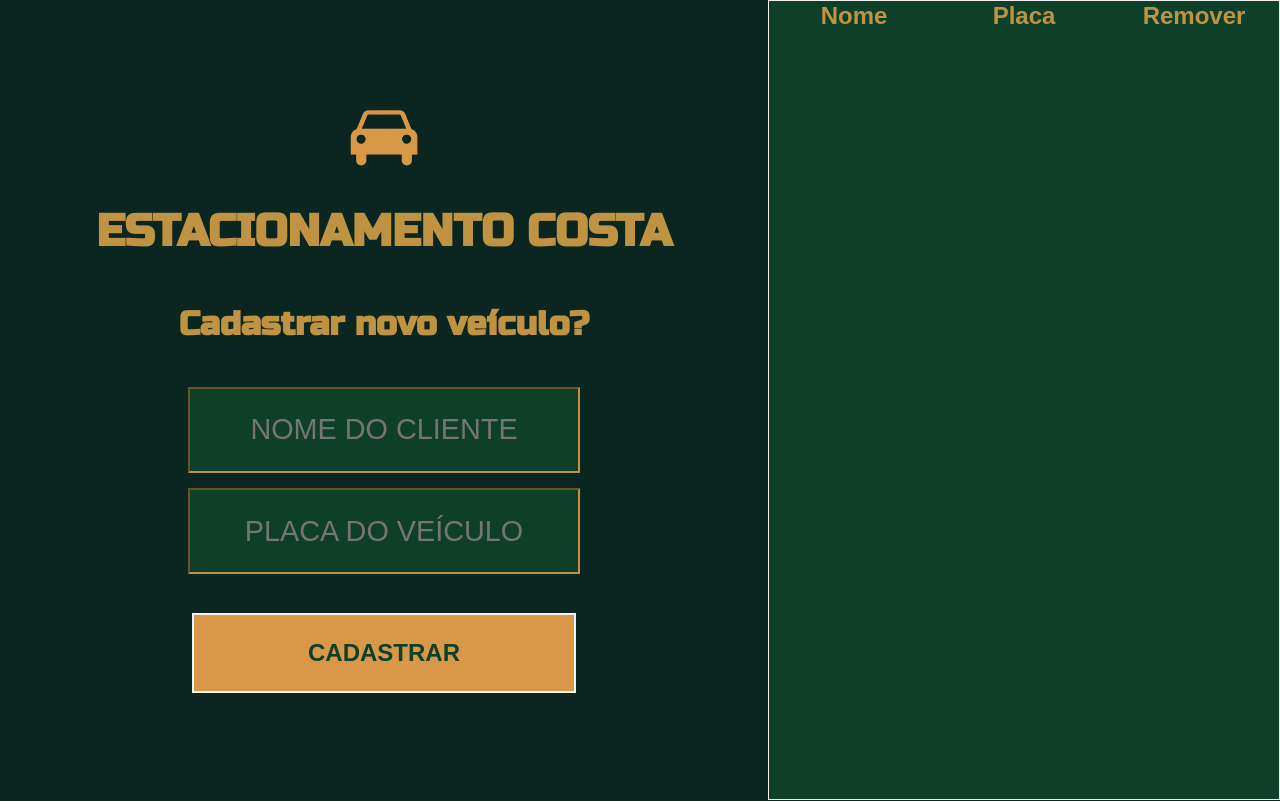
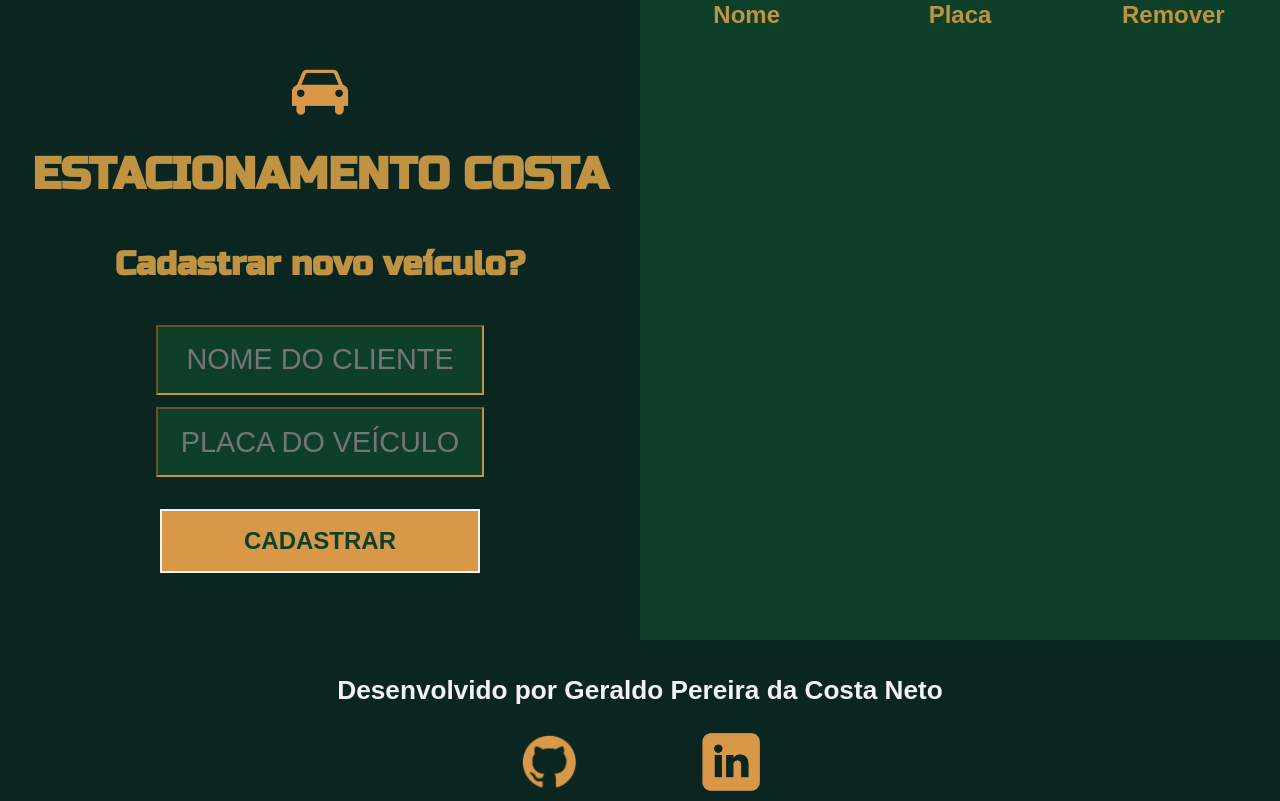
Before and after one commit to GeracNeto/Sistema-de-Estacionamento-Typescript, a plain HTML site: page index.html in a window 1280 px wide. Shown: the top 801 px of the page. Drawn offline with Linux system fonts and the light colour scheme; a web font is replaced by a local one.

Commit message:
Adicionado estilo ao footer

```diff
--- a/style.css
+++ b/style.css
@@ -5,7 +5,7 @@
 /*font-family: 'Pacifico', cursive;*/
 
 body{
-    margin: 0px;
+    margin: 0;
     font-family: 'Radio Canada', sans-serif;
     font-size: 1.4rem;
     background-color: #0B2621;
@@ -15,13 +15,13 @@ body{
 .master{
     display: flex;
     justify-content: space-around;
-    height: 100vh;
+    height: 80vh;
 }
 
 .container{
     display: flex;
     flex-direction: column;
-    width: 60%;
+    width: 50%;
     align-items: center;
     justify-content: center;
 }
@@ -71,9 +71,8 @@ input{
 .tabela{
     display: flex;
     flex-direction: column;
-    width: 40%;
+    width: 50%;
     background-color: #0E4029;
-    border: 1px solid;
 }
 
 .cabecalho{
@@ -110,3 +109,31 @@ input{
     background-color: red;
     font-weight: bold;
 }
+
+footer{
+    display: flex;
+    align-items: center;
+    justify-content: center;
+    flex-direction: column;
+    color: #F2F2F2;
+    width: 100%;
+    height: 20vh;
+    background-color: ;
+}
+
+.sociais{
+    display: flex;
+    align-items: center;
+    justify-content: center;
+}
+
+.sociais a{
+    display: flex;
+    justify-content: center;
+    align-items: center;
+    width: 20%;
+}
+
+.sociais img{
+    width: 32%;
+}
```
